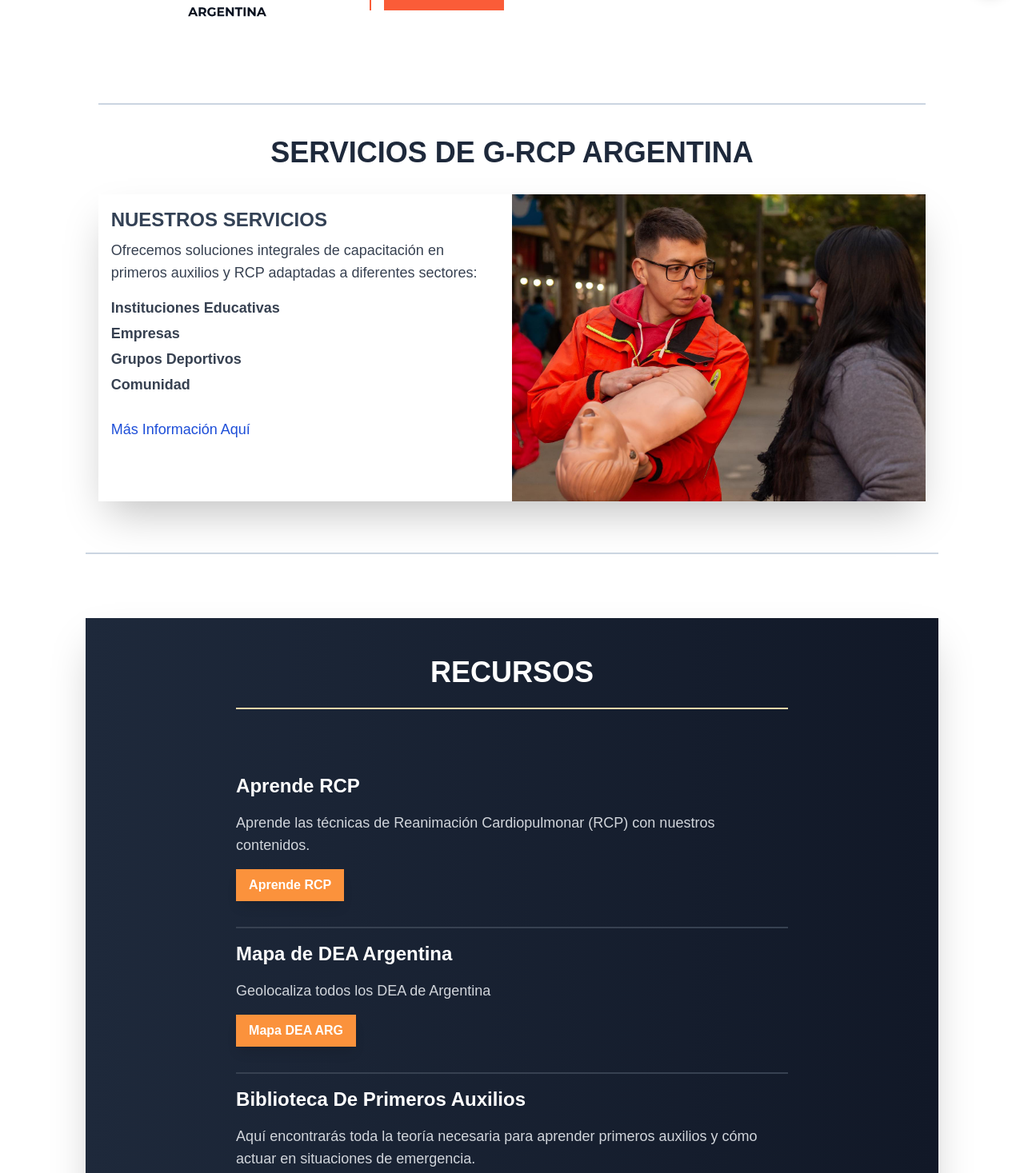
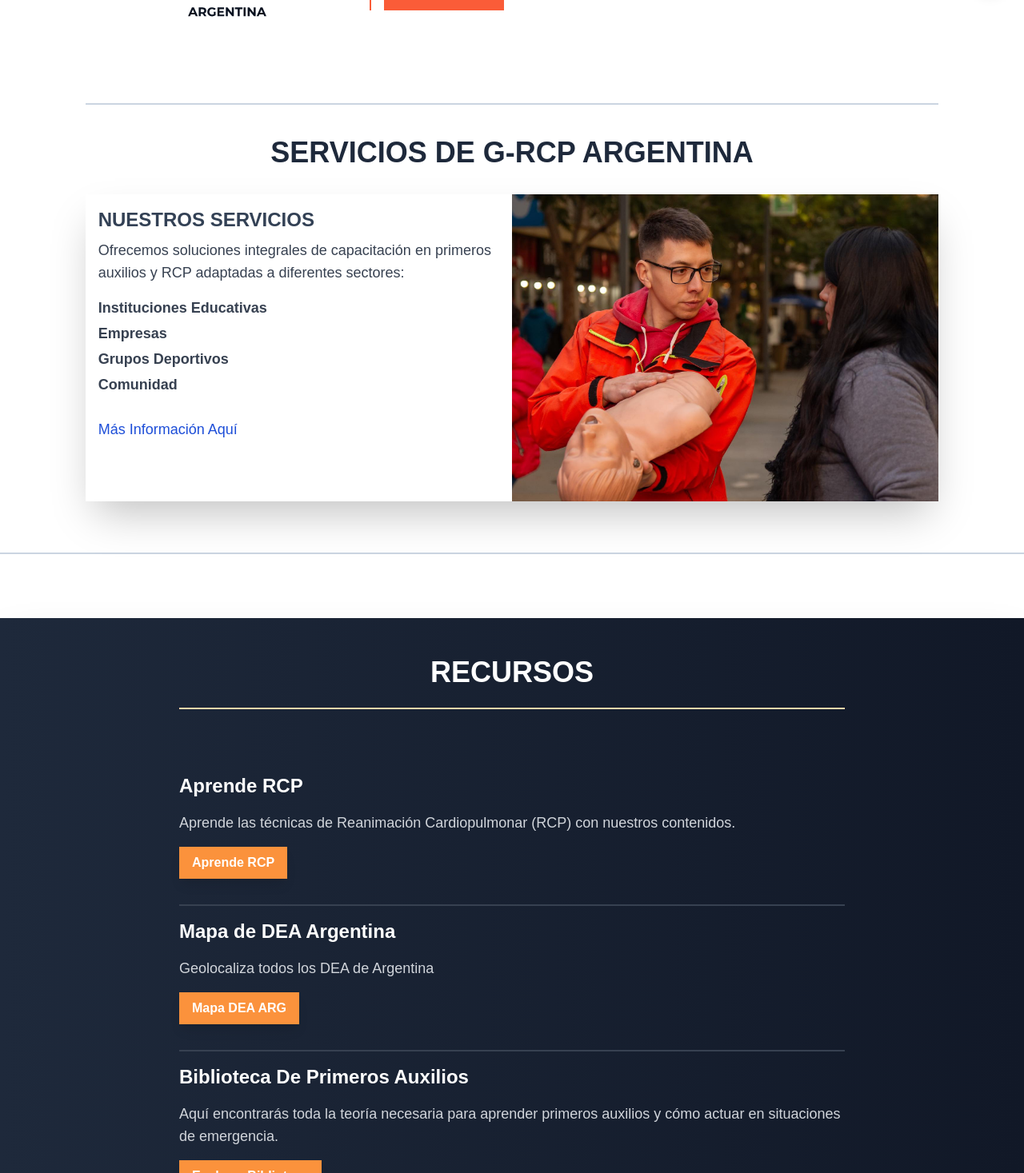
Before and after one commit to julianperuzzi/G-RCP-ARGENTINA, a React (Vite) app: page /#/ in a window 1280 px wide. Shown: the part 783-2250 px from the top of the page at 80% size. Built offline with nearby package versions, Linux system fonts and the light colour scheme.

Commit message:
Update Home.jsx

```diff
--- a/src/pages/Home.jsx
+++ b/src/pages/Home.jsx
@@ -16,25 +16,25 @@ export const Home = () => {
 
 
   return (
-    <aside className='animate-fade-in mx-auto'>
+    <aside className='animate-fade-in mx-auto '>
       <div id="main-article" className='md:mb-24 mb-16'>
 
         <Baner />
       </div>
 
 
-    <aside className=' md:w-5/6 md:mx-auto'>
+    <aside className='  md:mx-auto'>
 
-    <div id="servicios" className={`mx-4 my-16 border-t-2 border-slate-300 pt-10 `} >
+    <div id="servicios" className={`mx-4 my-16 border-t-2 border-slate-300 md:w-5/6 pt-10 md:mx-auto`} >
       <Servicios />
     </div>
 
-    <div id="recursos" className={` my-16 border-t-2 border-slate-300 pt-10  `} data-aos="fade-up">
+    <div id="recursos" className={` my-16 border-t-2 border-slate-300 pt-10  `} >
       <Recursos />
     </div>
 
 
-    <div id="certificacion" className={` mx-4 xl:flex xl:gap-8 border-t-2 border-slate-300 md:pt-16`}  data-aos="fade-up">
+    <div id="certificacion" className={` mx-4 xl:flex xl:gap-8 border-t-2 border-slate-300 md:pt-16 md:w-5/6 pt-10 md:mx-auto`}  data-aos="fade-up">
         <Certificacion />
     </div>
 
@@ -43,7 +43,7 @@ export const Home = () => {
         <ListonInfinito />
     </div>
 
-    <div id="blog" className={`shadow-2xl my-8 `} data-aos="fade-up">
+    <div id="blog" className={`shadow-2xl my-8 hidden`} data-aos="fade-up">
       <Blog />
     </div>
 
```
